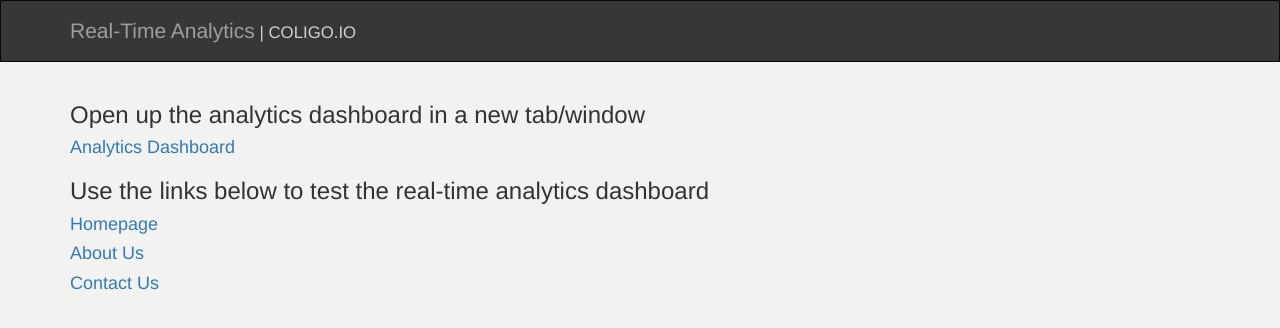
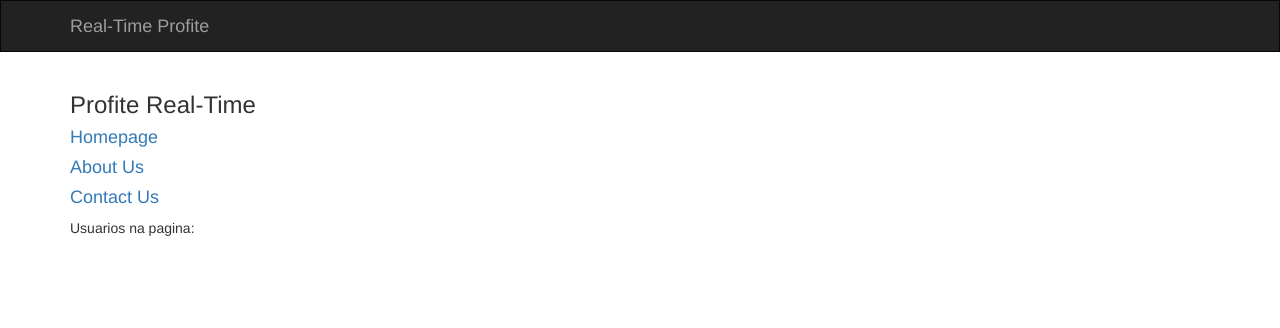
Before and after one commit to andersonwa/realtime-socketio, a website: page views/index.html in a window 1280 px wide. Drawn offline with nearby package versions, Linux system fonts and the light colour scheme; no server answers.

Commit message:
Limpada estrutura de codigo

```diff
--- a/views/index.html
+++ b/views/index.html
@@ -1,40 +1,17 @@
 <!DOCTYPE html>
 <html lang="en">
-
 <head>
     <meta charset="utf-8">
     <meta http-equiv="X-UA-Compatible" content="IE=edge">
     <meta name="viewport" content="width=device-width, initial-scale=1">
-    <title>Real-Time Analyics</title>
-
+    <title>Real-Time Profite</title>
     <link rel="stylesheet" href="https://maxcdn.bootstrapcdn.com/bootstrap/3.3.6/css/bootstrap.min.css">
-    <style>
-        body {
-            background-color: #F2F2F0;
-        }
-
-        .navbar {
-            background-color: #373737;
-            padding: 5px;
-        }
-
-        .navbar a {
-            color: #8C8C8C;
-            font-size: 1.5em;
-        }
-
-        .coligo {
-            color: #D0D0D0;
-            font-size: 0.8em;
-        }
-    </style>
 </head>
-
 <body>
     <nav class="navbar navbar-inverse" style="border-radius: 0px;">
         <div class="container">
             <div class="navbar-header">
-                <a class="navbar-brand" href="/">Real-Time Analytics<span class="coligo"> | COLIGO.IO</span></a>
+                <a class="navbar-brand" href="/">Real-Time Profite</a>
             </div>
         </div>
     </nav>
@@ -42,28 +19,26 @@
     <div class="container">
         <div class="row">
             <div class="col-xs-12">
-                <h3>Open up the analytics dashboard in a new tab/window</h3>
-                <h4 class="header"><a href="/dashboard">Analytics Dashboard</a></h4>
-                <h3>Use the links below to test the real-time analytics dashboard</h3>
+                <h3>Profite Real-Time</h3>
                 <h4 class="header"><a href="/">Homepage</a></h4>
                 <h4 class="header"><a href="/about">About Us</a></h4>
                 <h4 class="header"><a href="/contact">Contact Us</a></h4>
             </div>
+        </div>
+        <div class="row">
+            <div class="col-xs-12">Usuarios na pagina: <span id="usuariosAtivos"></span></div>
         </div>
     </div>
 
     <script src="https://cdnjs.cloudflare.com/ajax/libs/socket.io/2.0.3/socket.io.js"></script>
     <script>
     var socket = io();
-    var visitorData = {
-        referringSite: document.referrer,
-        page: location.pathname
-    }
+    var visitorData = { referringSite: document.referrer, page: location.pathname }
 
     socket.emit('pageview', visitorData);
-    console.log(visitorData);
+    socket.on('updated-stats', function(count) {
+        document.querySelector("#usuariosAtivos").innerText = count.pages[location.pathname];
+    });
     </script>
-
 </body>
-
 </html>
```
Also changed, not shown: index.js (+8 -38 lines).
